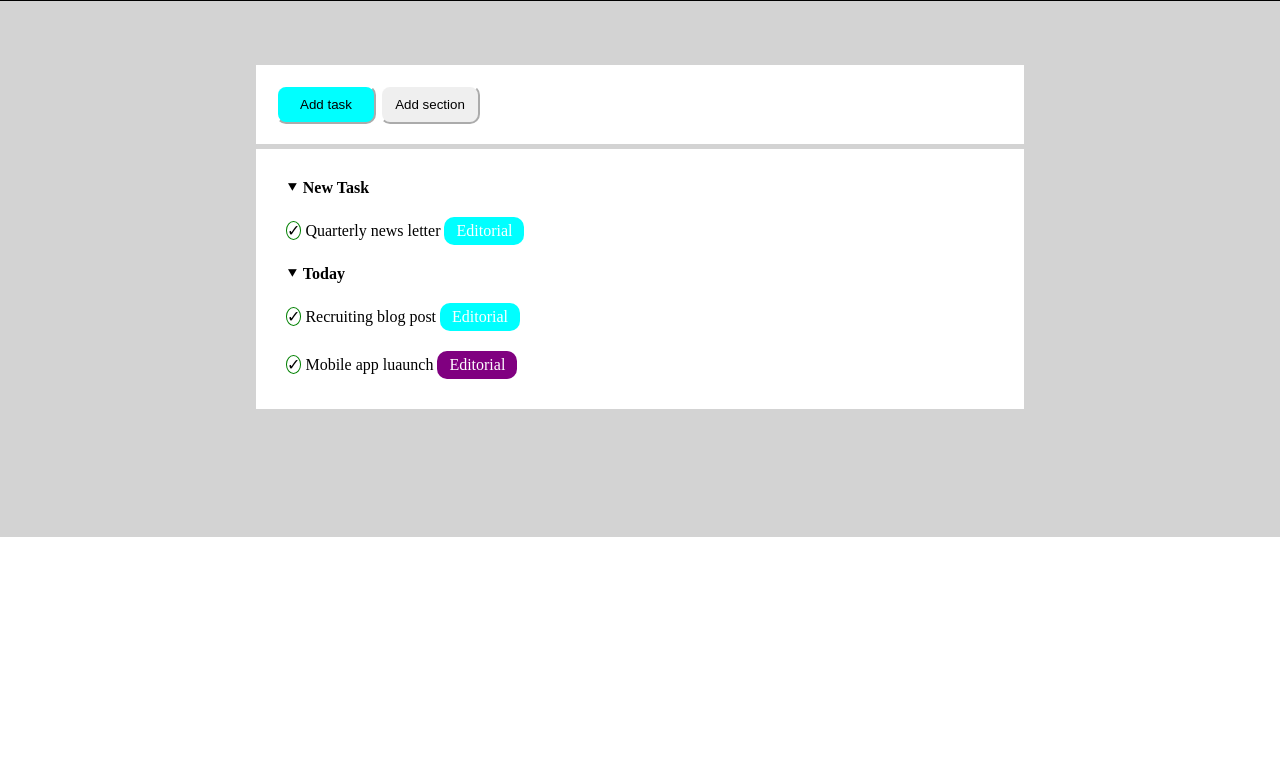
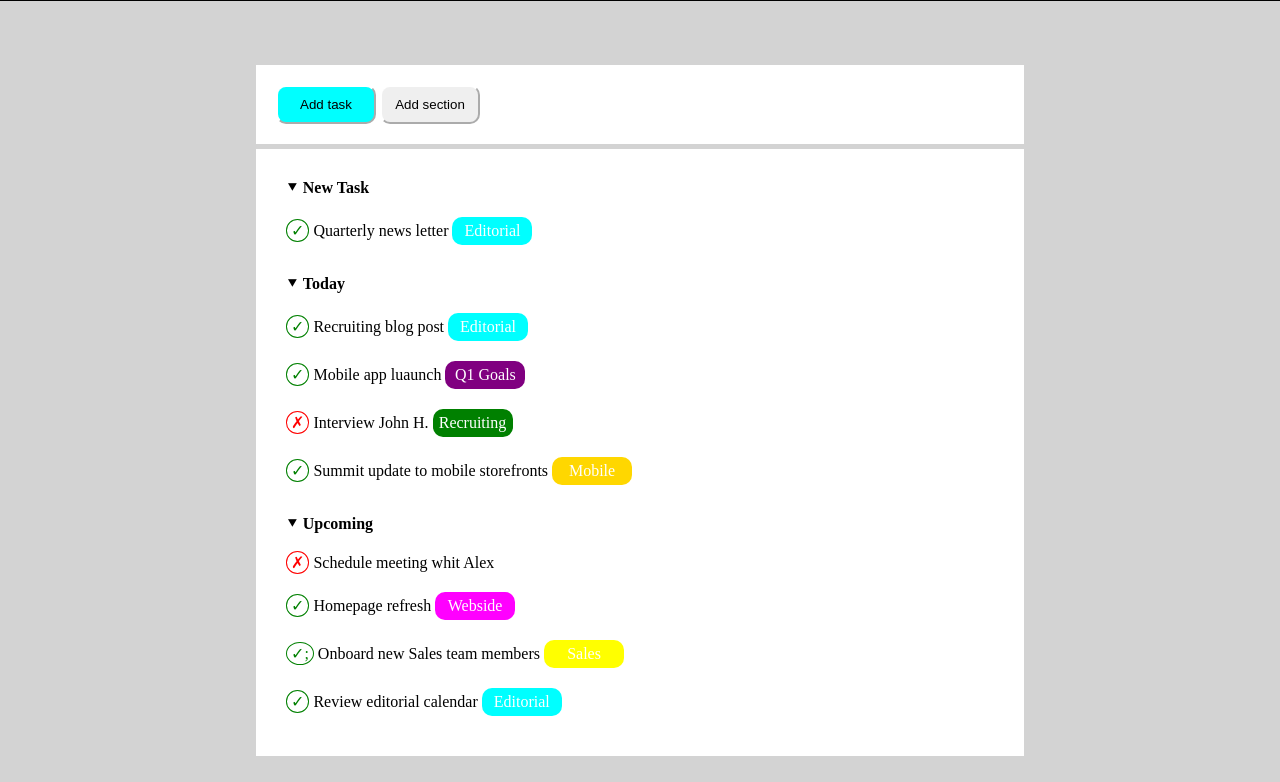
Before and after one commit to Al-Giovinetti/html-css-toboolist, a plain HTML site: page index.html in a window 1280 px wide. Shown: the part 80-862 px from the top of the page. Before the commit the page ends 800 px from the top, so only its background shows below. Drawn offline with Linux system fonts and the light colour scheme.

Commit message:
end list

```diff
--- a/css/style.css
+++ b/css/style.css
@@ -17,7 +17,7 @@ h1{
 
 main{
     background-color:lightgray;
-    padding: 5% 20% 10%;}
+    padding: 5% 20% 2%;}
 
 .add{
     padding: 20px 20px;
@@ -35,14 +35,25 @@ button{
     padding: 20px 20px;}
 
 ul{
-    list-style-type: none;}
+    list-style-type: none;
+    margin-bottom: 10px;}
 
 li{
     padding: 10px;}
 
 .check{
     border: 1px solid green;
-    border-radius: 50%;}
+    border-radius: 50%;
+    color: green;
+    padding: 2px 4px;}
+
+.cross{
+    border: 1px solid red;
+    border-radius: 50%;
+    color: red;
+    padding: 2px 4px;}
+
+
 
 .forma{
     width: 80px;
@@ -56,6 +67,16 @@ li{
     background-color: aqua;}
 
 .bg_purple{
-    background-color: purple;
+    background-color: purple;}
 
-}
+.bg_green{
+    background-color: green;}
+
+.bg_gold{
+    background-color:gold;}
+
+.bg_magenta{
+    background-color:magenta;}
+
+    .bg_yellow{
+     background-color:yellow;}
--- a/index.html
+++ b/index.html
@@ -45,10 +45,48 @@
                     <li>
                         <span class="check">&check;</span>
                         <span>Mobile app luaunch</span>
-                        <div class="forma bg_purple">Editorial</div>
+                        <div class="forma bg_purple">Q1 Goals</div>
+                    </li>
+                    <li>
+                        <span class="cross">&cross;</span>
+                        <span>Interview John H.</span>
+                        <div class="forma bg_green">Recruiting</div>
+                    </li>
+                    <li>
+                        <span class="check">&check;</span>
+                        <span>Summit update to  mobile storefronts</span>
+                        <div class="forma bg_gold">Mobile</div>
                     </li>
                 </ul>
             </div>
+            <div>
+                <ul>
+                    <li>
+                        <span>&#11206;</span>
+                        <span><strong>Upcoming</strong></span>
+                    </li>
+                    <li>
+                        <span class="cross">&cross;</span>
+                        <span>Schedule meeting whit Alex</span>
+                    </li>
+                    <li>
+                        <span class="check">&check;</span>
+                        <span>Homepage refresh</span>
+                        <div class="forma bg_magenta">Webside</div>
+                    </li>
+                    <li>
+                        <span class="check">&check;;</span>
+                        <span>Onboard new Sales team members</span>
+                        <div class="forma bg_yellow">Sales</div>
+                    </li>
+                    <li>
+                        <span class="check">&check;</span>
+                        <span>Review editorial calendar</span>
+                        <div class="forma bg_blue">Editorial</div>
+                    </li>
+                </ul>
+            </div>
+
 
         </section>
     </main>
```
